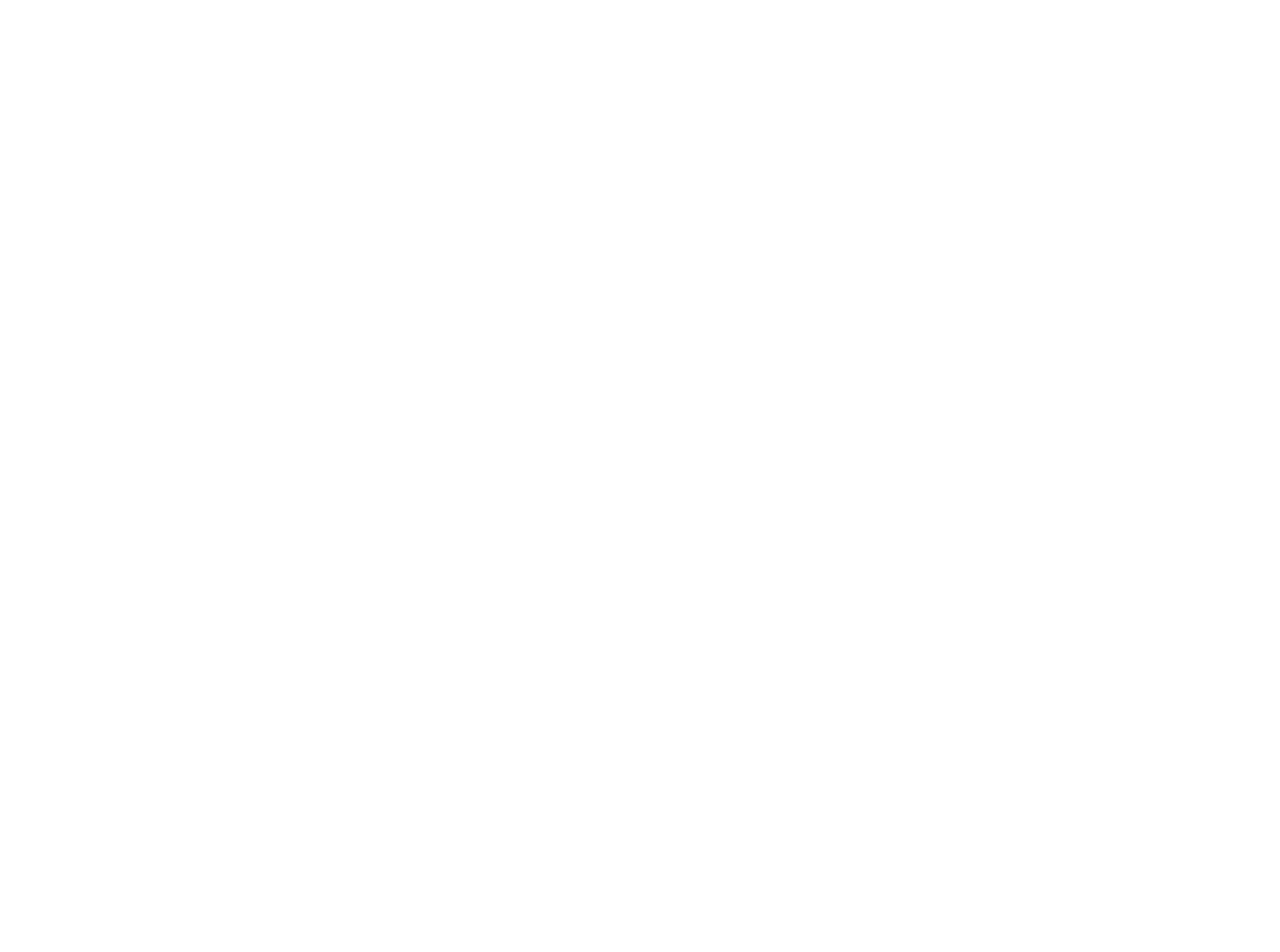
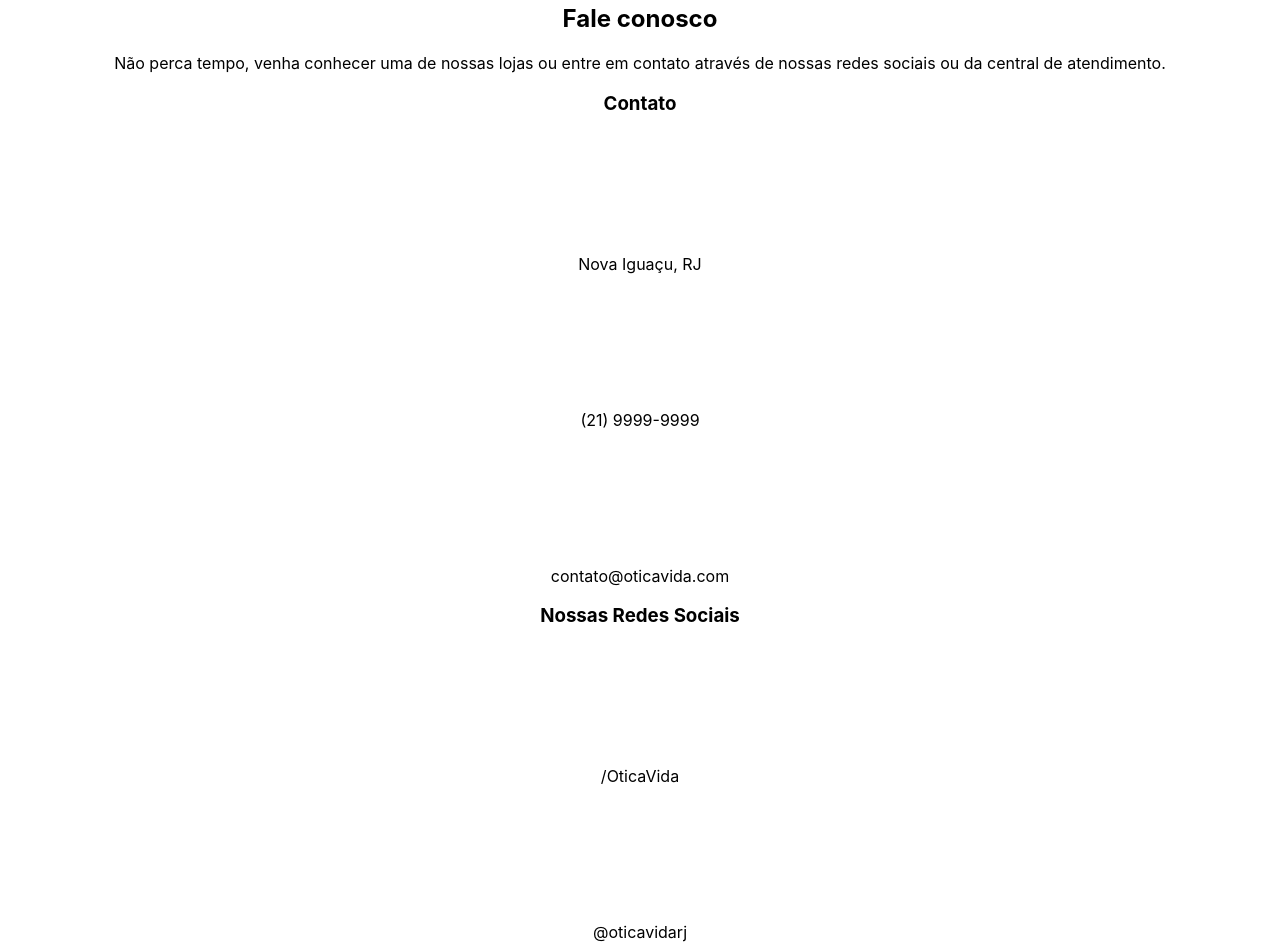
Before and after one commit to gleicekelly13/Loja-de-oculos, a React (Create React App) app: page / in a window 1280 px wide. Shown: the part 4180-5132 px from the top of the page. Before the commit the page ends 4164 px from the top, so only its background shows below. Built offline with nearby package versions, Linux system fonts and the light colour scheme.

Commit message:
Criação da SecaoContato

```diff
--- a/src/componentes/SecaoContato/index.js
+++ b/src/componentes/SecaoContato/index.js
@@ -1,7 +1,45 @@
 export default function SecaoContato () {
     return (
         <section>
+            <div>
+                <h2>Fale conosco</h2>
+                <p>Não perca tempo, venha conhecer uma de nossas lojas ou entre em contato através de nossas redes sociais ou da central de atendimento.</p>
 
+                <div>
+                    <div>
+                        <h3>Contato</h3>
+                        <div>
+                            <img src="./assets/local.png"/>
+                            <p>Nova Iguaçu, RJ</p>
+                        </div>
+                        <div>
+                            <img src="./assets/telefone.png"/>
+                            <p>(21) 9999-9999</p>
+                        </div>
+                        <div>
+                            <img src="./assets/email.png"/>
+                            <p>contato@oticavida.com</p>
+                        </div>
+                    </div>
+
+                    <div>
+                        <h3>Nossas Redes Sociais</h3>
+                        <div>
+                            <img src="./assets/fb.png"/>
+                            <p>/OticaVida</p>
+                        </div>
+                        <div>
+                            <img src="./assets/ig.png"/>
+                            <p>@oticavidarj</p>
+                        </div>
+                        <div>
+                            <img src="./assets/tt.png"/>
+                            <p>@oticavidarj</p>
+                        </div>
+                    </div>
+
+                </div>
+            </div>
         </section>
     );
 }
```
